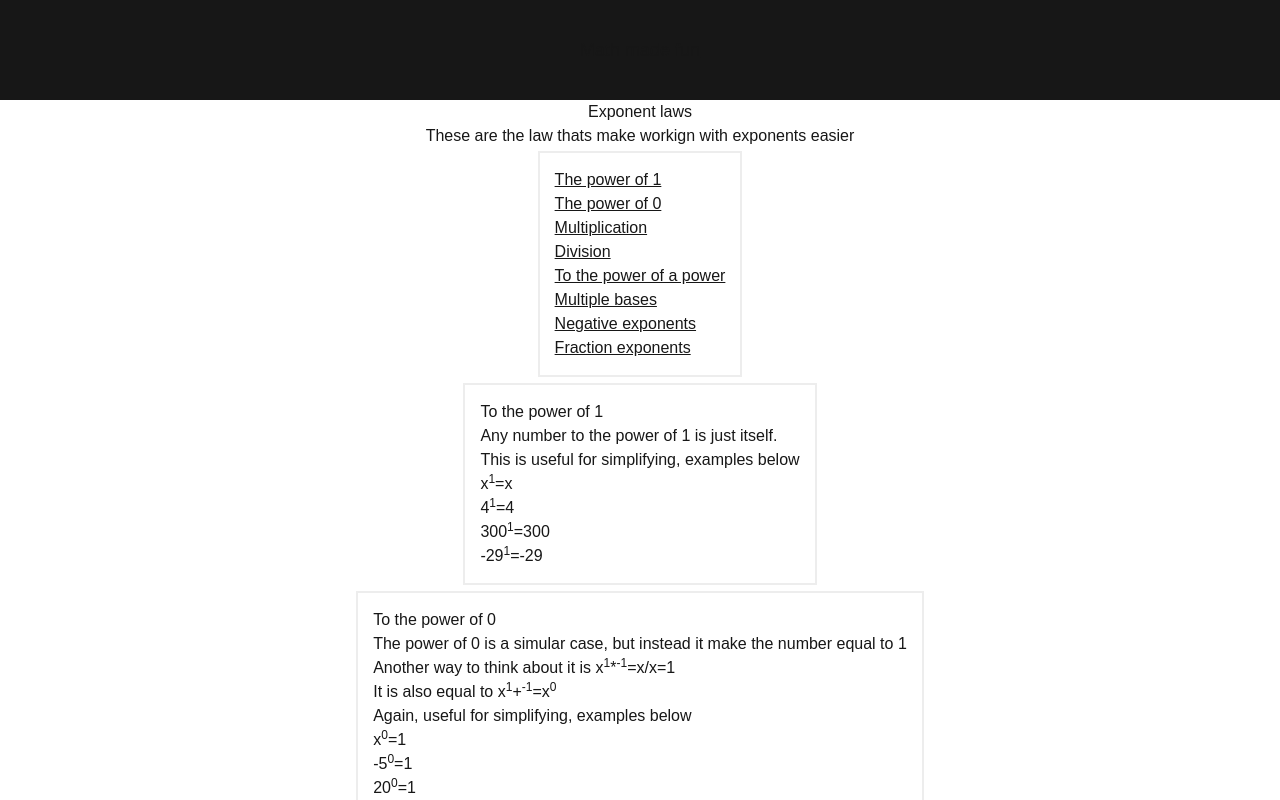
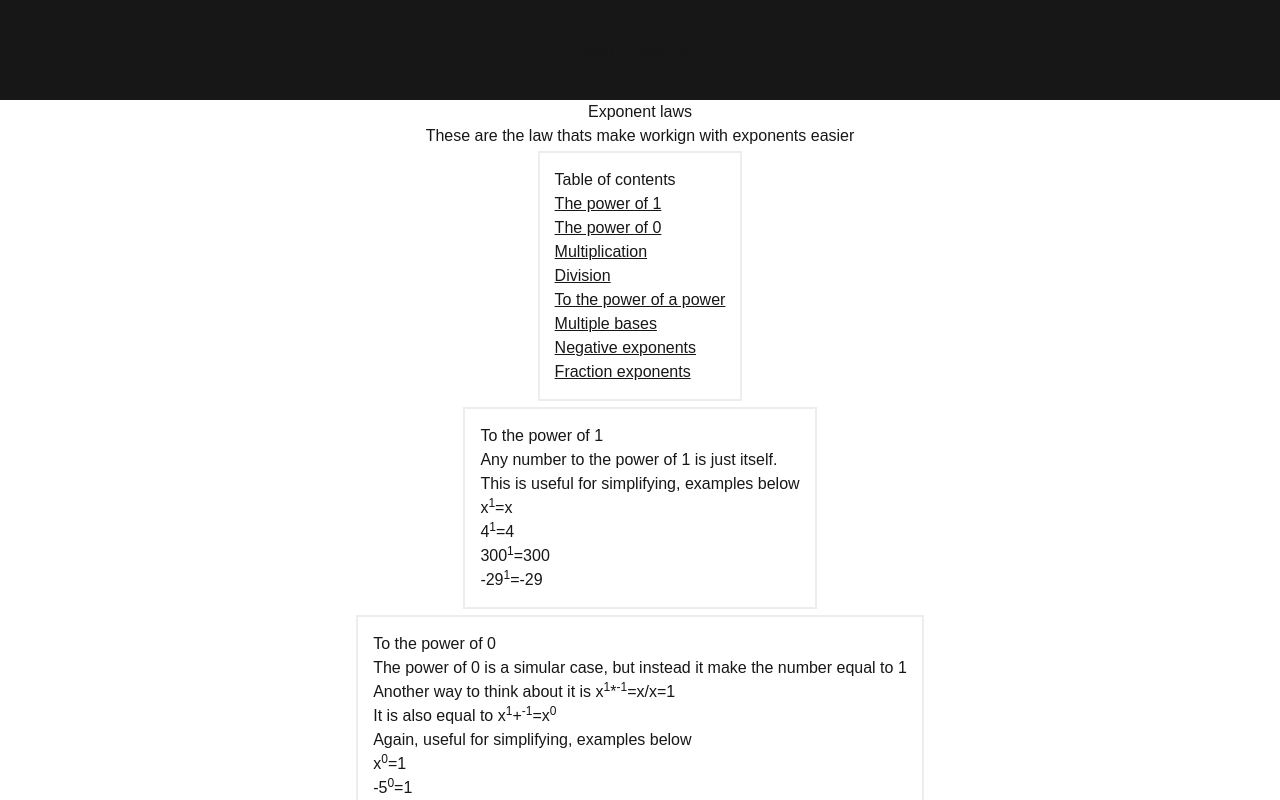
Before and after one commit to RisingSatalite/math-made-fun, a Next.js app: page /advance/rules/exponents in a window 1280 px wide. Shown: the top 800 px of the page. Built offline with nearby package versions, Linux system fonts and the light colour scheme.

Commit message:
sub tittle

```diff
--- a/src/app/advance/rules/exponents/page.js
+++ b/src/app/advance/rules/exponents/page.js
@@ -4,6 +4,7 @@ export default function ExponentsRules() {
         <h1>Exponent laws</h1>
         <p>These are the law thats make workign with exponents easier</p>
         <ol className="area">
+            <h3>Table of contents</h3>
             <li>
                 <a href="#to_the_power_of_1">
                     The power of 1
```
